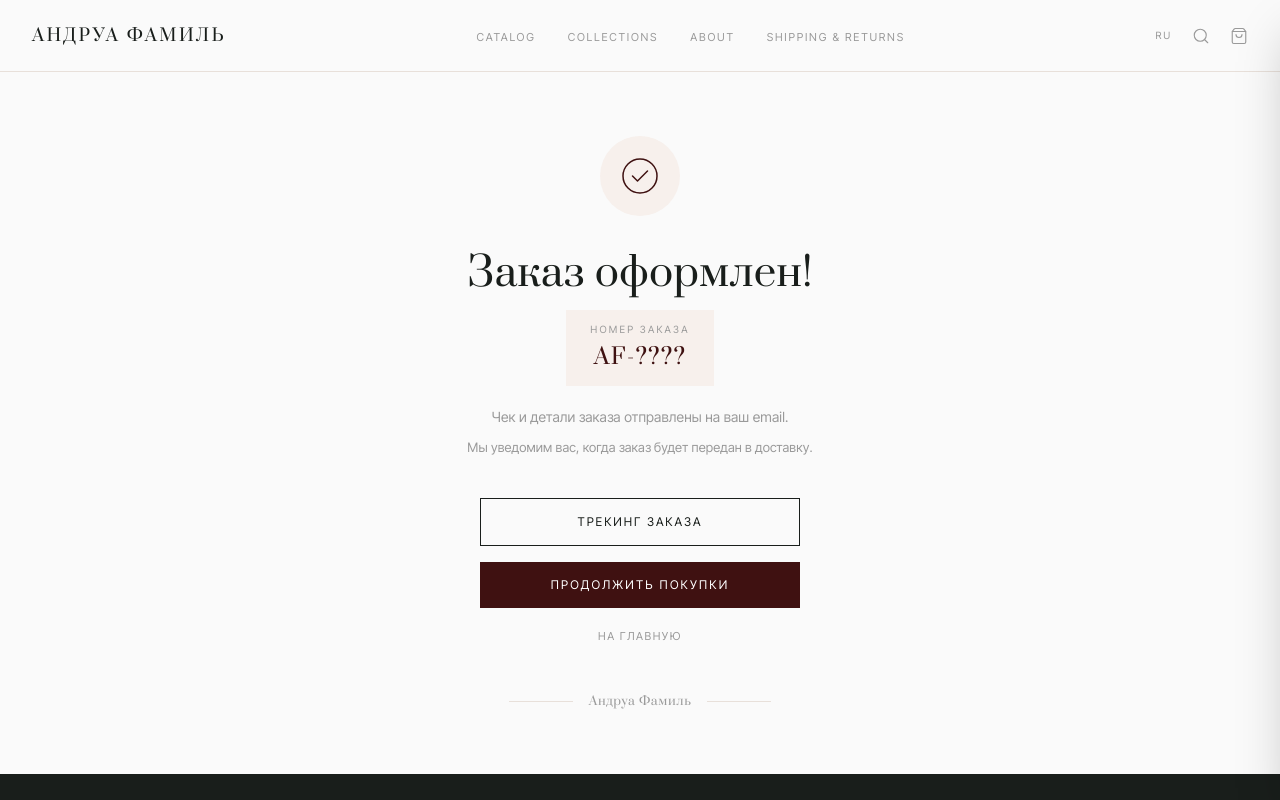
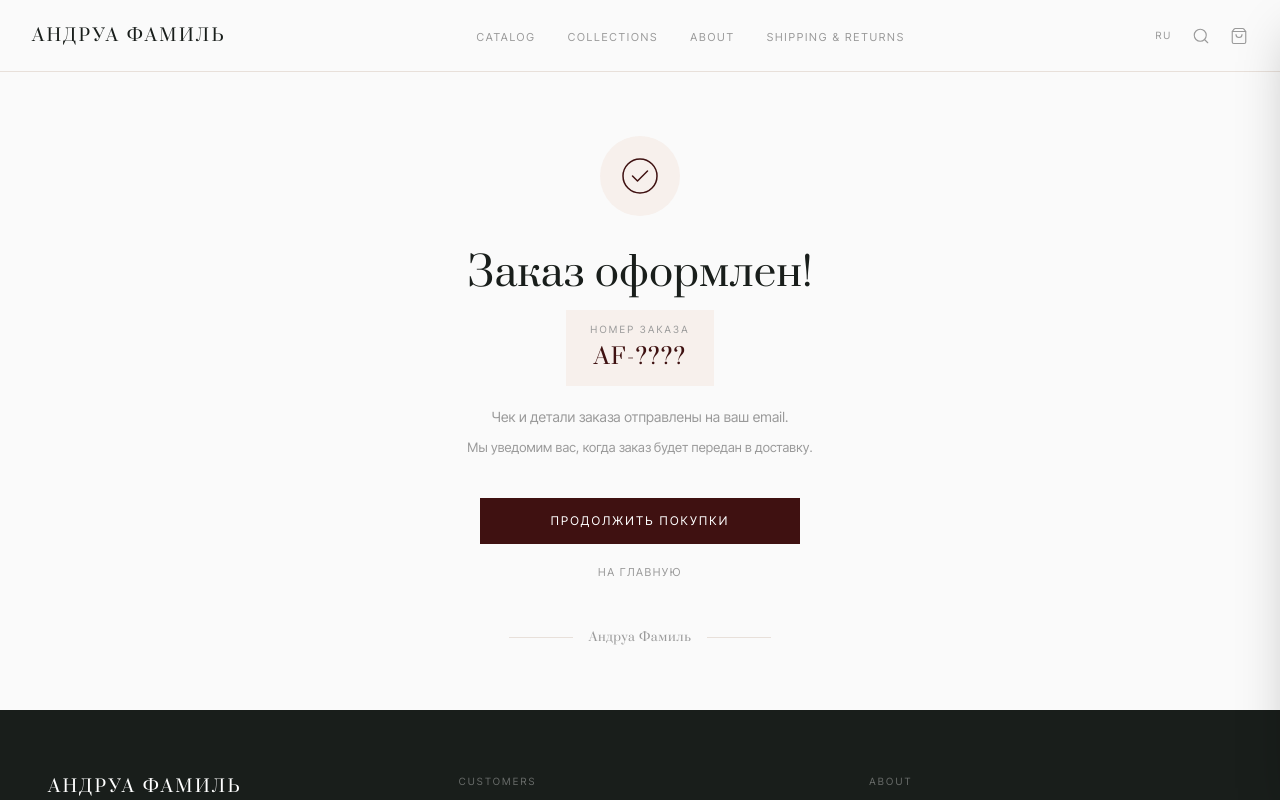
Before and after one commit to MrMagnat/web_site, a Next.js app: page /en/order/success in a window 1280 px wide. Shown: the top 800 px of the page. Built offline with nearby package versions, Linux system fonts and the light colour scheme.

Commit message:
Fix order success page crashing due to onClick in Server Component
Co-Authored-By: Claude Sonnet 4.6 <noreply@anthropic.com>

```diff
--- a/src/app/[locale]/order/success/page.tsx
+++ b/src/app/[locale]/order/success/page.tsx
@@ -63,17 +63,6 @@ export default async function OrderSuccessPage({ params, searchParams }: PagePro
 
           {/* Actions */}
           <div className="flex flex-col items-center gap-4">
-            {/* Tracking placeholder */}
-            <button
-              className="w-full max-w-xs border border-[#191E1B] text-[#191E1B] text-[12px] tracking-[0.16em] uppercase py-3.5 hover:bg-[#191E1B] hover:text-white transition-colors"
-              onClick={() => {
-                // Tracking integration placeholder
-                alert("Трекинг заказа будет доступен после отправки");
-              }}
-            >
-              Трекинг заказа
-            </button>
-
             <Link
               href="/catalog"
               className="w-full max-w-xs block bg-[#3F1111] text-white text-[12px] tracking-[0.18em] uppercase py-3.5 hover:bg-[#5a1a1a] transition-colors text-center"
```
